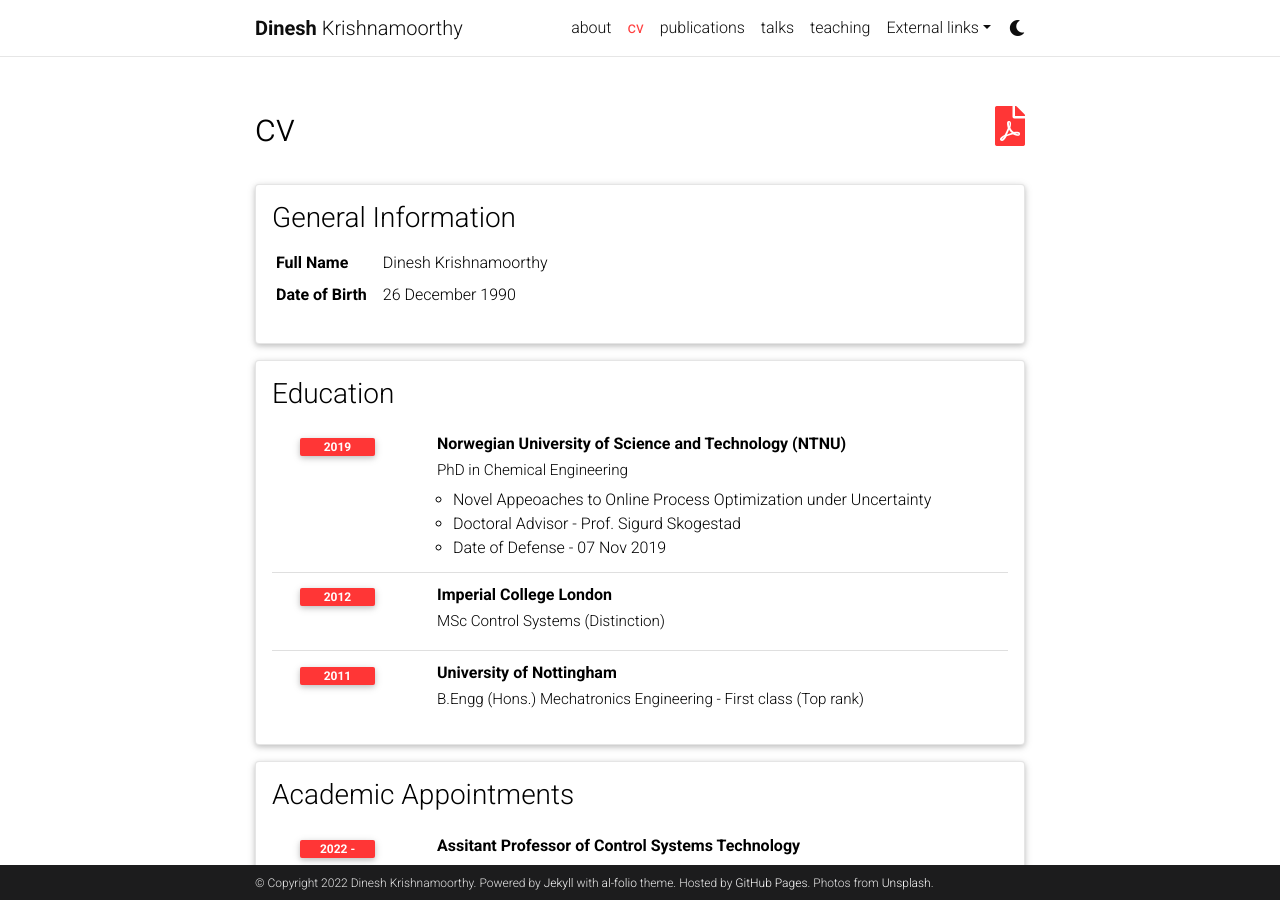
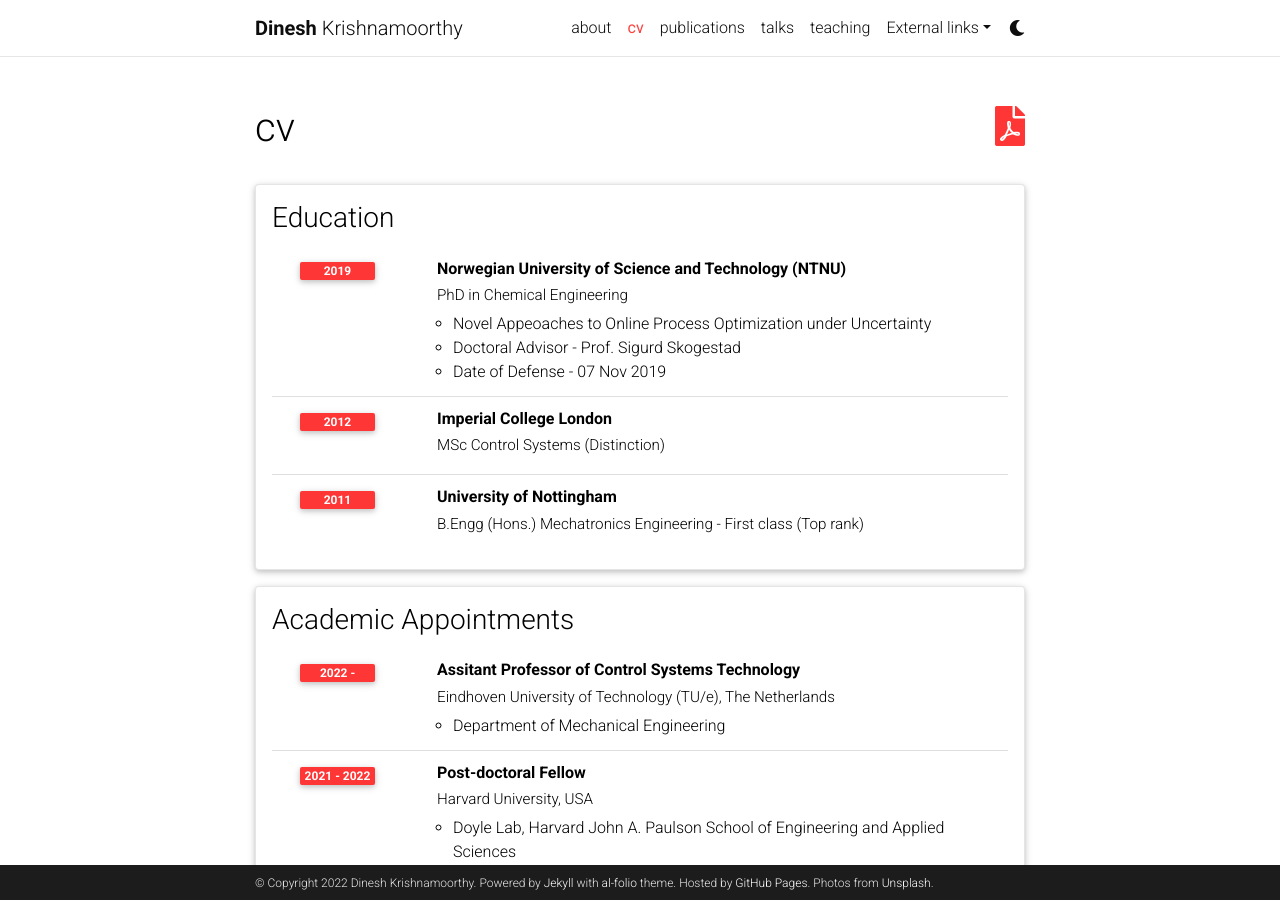
Before and after one commit to dinesh-krishnamoorthy/dinesh-krishnamoorthy.github.io, a Jekyll site: the page built from _pages/cv.md, in a window 1280 px wide and 900 px high. Built offline with Jekyll 4.4.1, drawn with Linux system fonts in a browser that asks for light colours; comment, search, counter and statistics services are not loaded; a style sheet for code colours, icons or effects is not loaded.

Commit message:
Update cv.yml

```diff
--- a/_data/cv.yml
+++ b/_data/cv.yml
@@ -1,11 +1,3 @@
-- title: General Information
-  type: map
-  contents:
-    - name: Full Name
-      value: Dinesh Krishnamoorthy
-    - name: Date of Birth
-      value: 26 December 1990
-
 
 - title: Education
   type: time_table
```
